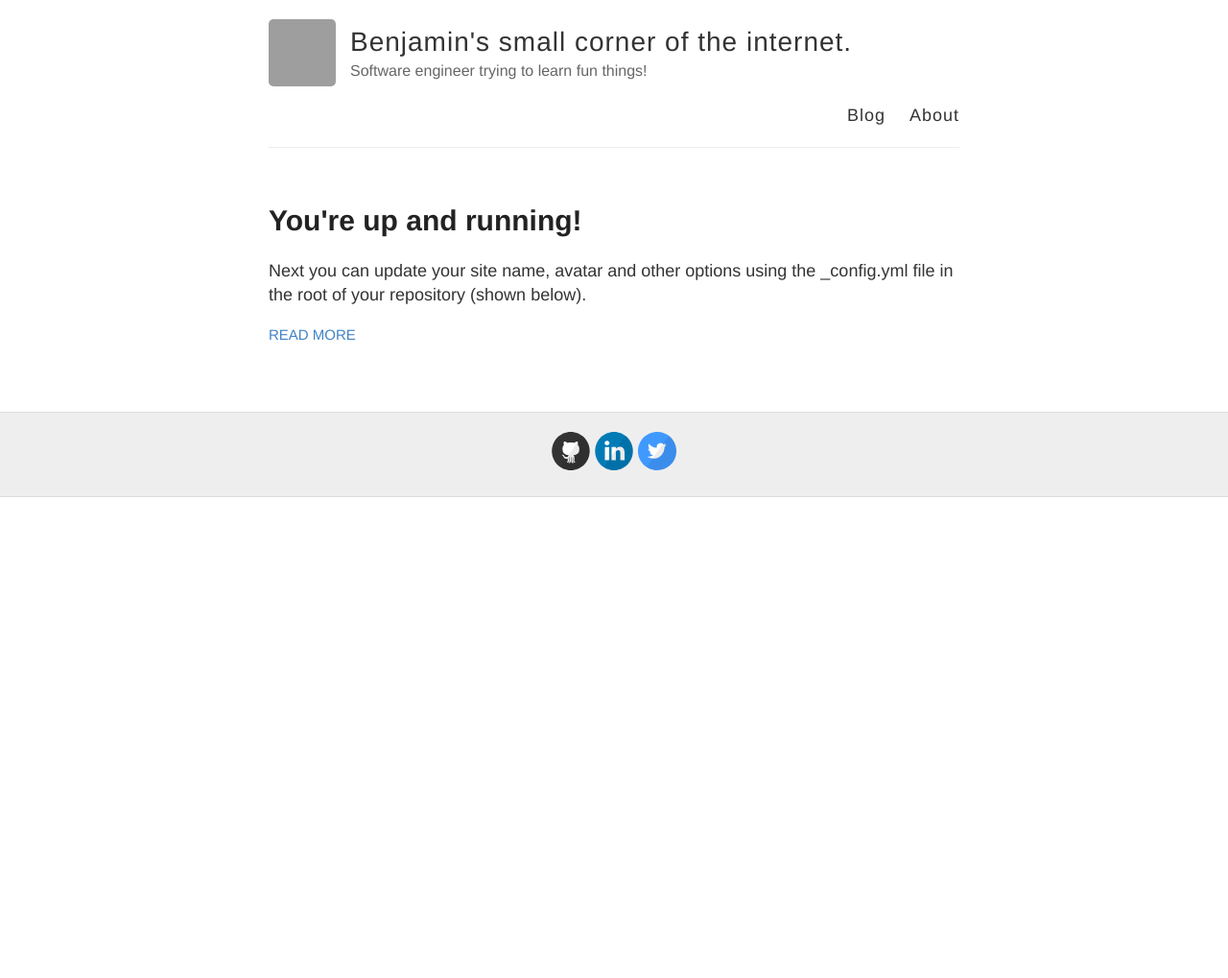
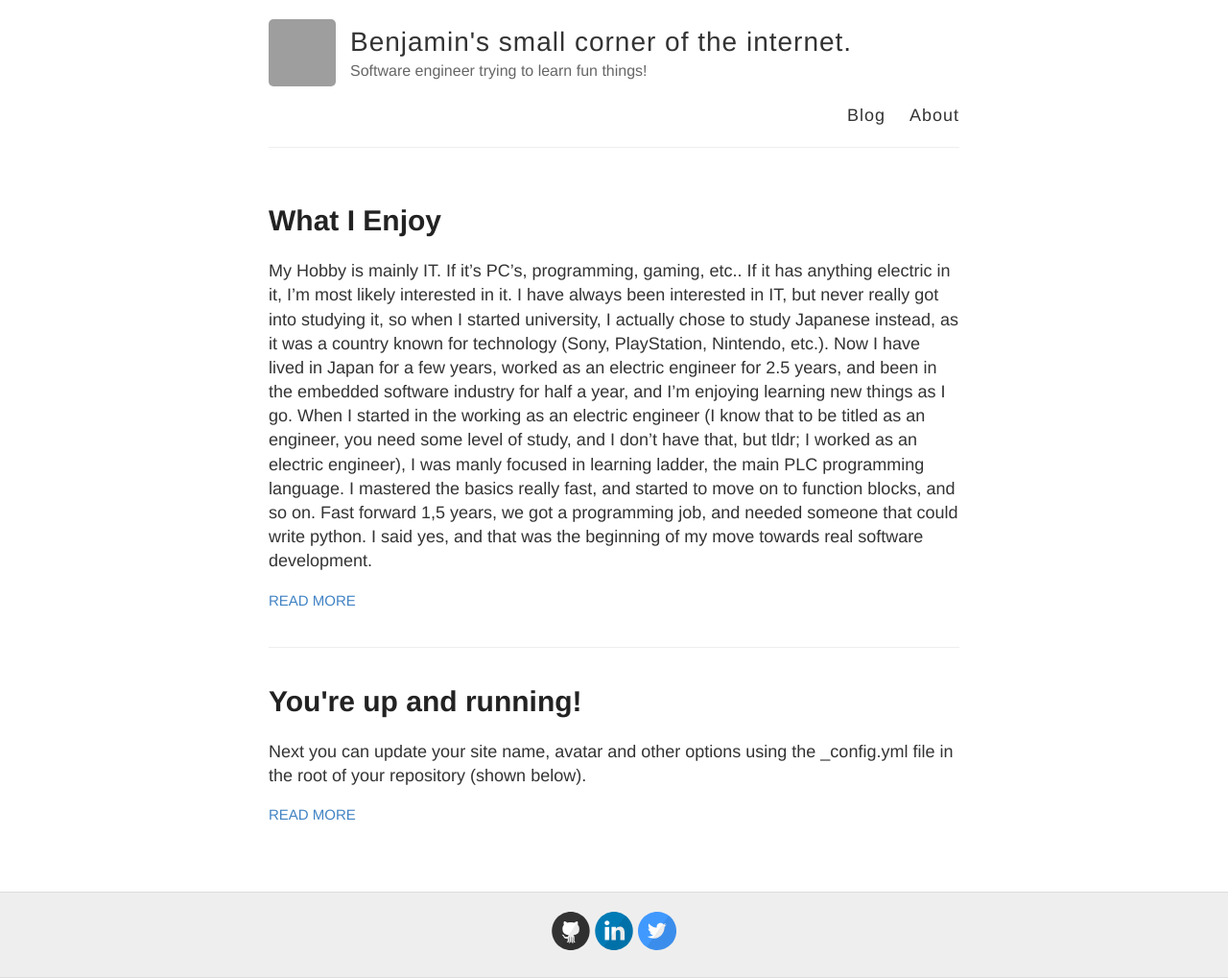
Before and after one commit to benmi3/benmi3.github.io, a Jekyll site: the page built from index.html, in a window 1280 px wide. Shown: the whole page at 96% size. Built offline with Jekyll 4.4.1, drawn with Linux system fonts in a browser that asks for light colours; before the commit the page ends 900 px from its top, so only the background shows below that; grey boxes are pictures that could not be loaded.

Commit message:
What I Enjoy

```diff
--- a/_posts/2014-3-3-Hello-World.md
+++ b/_posts/2014-3-3-Hello-World.md
@@ -8,3 +8,5 @@ Next you can update your site name, avatar and other options using the _config.y
 ![_config.yml]({{ site.baseurl }}/images/config.png)
 
 The easiest way to make your first post is to edit this one. Go into /_posts/ and update the Hello World markdown file. For more instructions head over to the [Jekyll Now repository](https://github.com/barryclark/jekyll-now) on GitHub.
+
+-- Im Going to keep this here for now.--
--- /dev/null
+++ b/_posts/2024-06-26-What-I-Enjoy.md
@@ -0,0 +1,7 @@
+---
+layout: post
+title: What I Enjoy
+---
+My Hobby is mainly IT. If it's PC's, programming, gaming, etc.. If it has anything electric in it, I'm most likely interested in it.
+I have always been interested in IT, but never really got into studying it, so when I started university, I actually chose to study Japanese instead, as it was a country known for technology (Sony, PlayStation, Nintendo, etc.). Now I have lived in Japan for a few years, worked as an electric engineer for 2.5 years, and been in the embedded software industry for half a year, and I'm enjoying learning new things as I go.
+When I started in the working as an electric engineer (I know that to be titled as an engineer, you need some level of study, and I don't have that, but tldr; I worked as an electric engineer), I was manly focused in learning ladder, the main PLC programming language. I mastered the basics really fast, and started to move on to function blocks, and so on. Fast forward 1,5 years, we got a programming job, and needed someone that could write python. I said yes, and that was the beginning of my move towards real software development.
```
